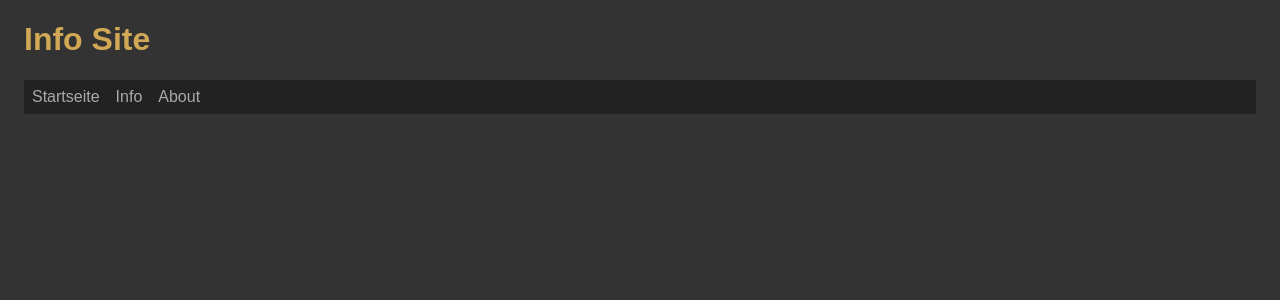
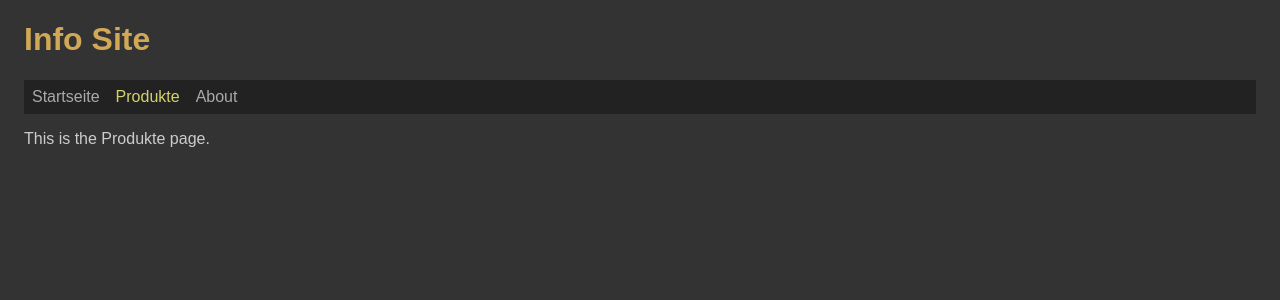
Before and after one commit to edwardtanguay/et321-robotics-site, a React (Vite) app: page /produkte in a window 1280 px wide. Shown: the top 300 px of the page. Built offline with nearby package versions, Linux system fonts and the light colour scheme.

Commit message:
produkte page in

```diff
--- a/src/App.tsx
+++ b/src/App.tsx
@@ -1,8 +1,8 @@
 import './App.scss';
 import { NavLink, Routes, Route, Navigate } from 'react-router-dom';
-import { PageInfo } from './pages/PageInfo';
 import { PageAbout } from './pages/PageAbout';
 import { PageStartseite } from './pages/PageStartseite';
+import { PageProdukte } from './pages/PageProdukte';
 
 function App() {
 	return (
@@ -10,13 +10,13 @@ function App() {
 			<h1>Info Site</h1>
 			<nav>
 				<NavLink to="/startseite">Startseite</NavLink>
-				<NavLink to="/info">Info</NavLink>
+				<NavLink to="/produkte">Produkte</NavLink>
 				<NavLink to="/about">About</NavLink>
 			</nav>
 
 			<Routes>
 				<Route path="/startseite" element={<PageStartseite />} />
-				<Route path="/info" element={<PageInfo />} />
+				<Route path="/produkte" element={<PageProdukte />} />
 				<Route path="/about" element={<PageAbout />} />
 				<Route path="/" element={<Navigate to="/startseite" replace />} />
 			</Routes>
--- a/src/pages/PageInfo.tsx
+++ /dev/null
@@ -1,7 +0,0 @@
-export const PageInfo = () => {
-	return (
-		<>
-			<p>This is the info page.</p>
-		</>
-	);
-};
--- /dev/null
+++ b/src/pages/PageProdukte.tsx
@@ -0,0 +1,7 @@
+export const PageProdukte = () => {
+	return (
+		<>
+			<p>This is the Produkte page.</p>
+		</>
+	);
+};
```
